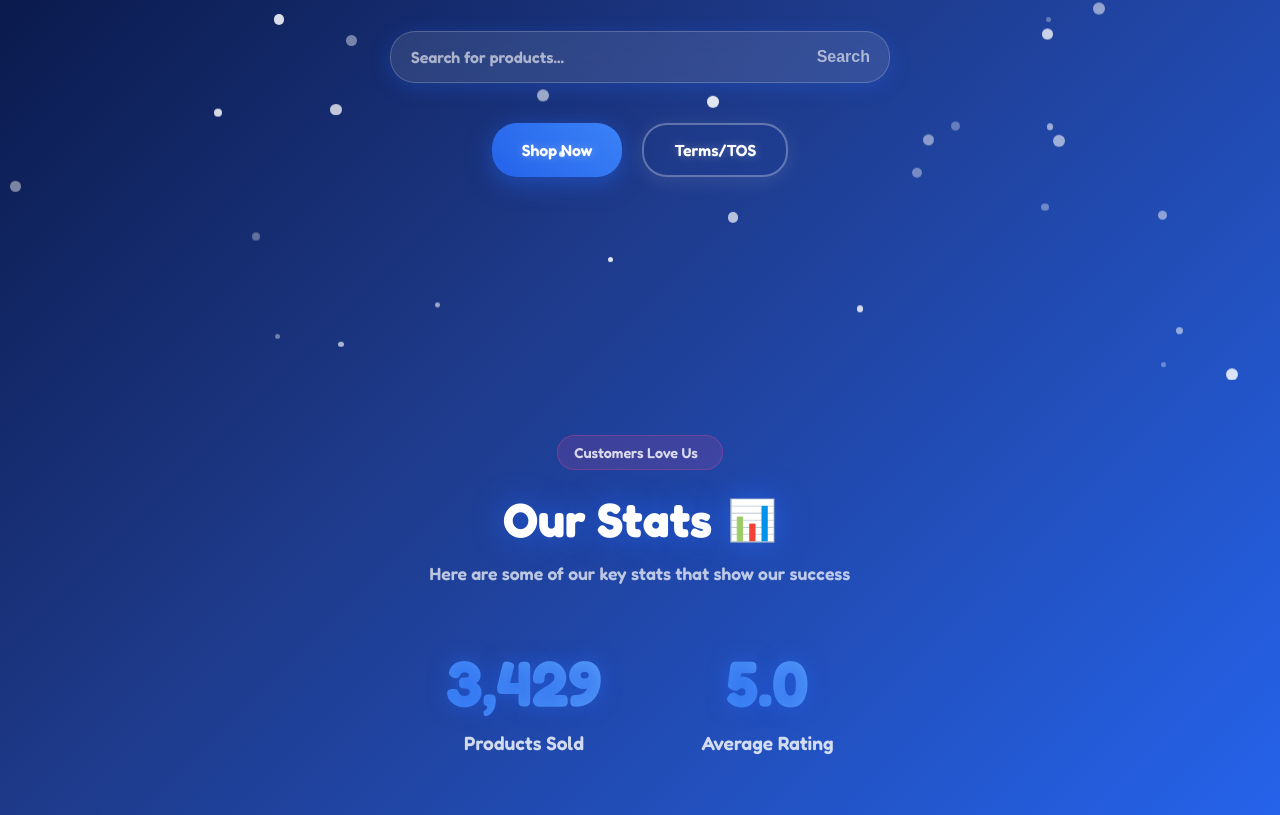
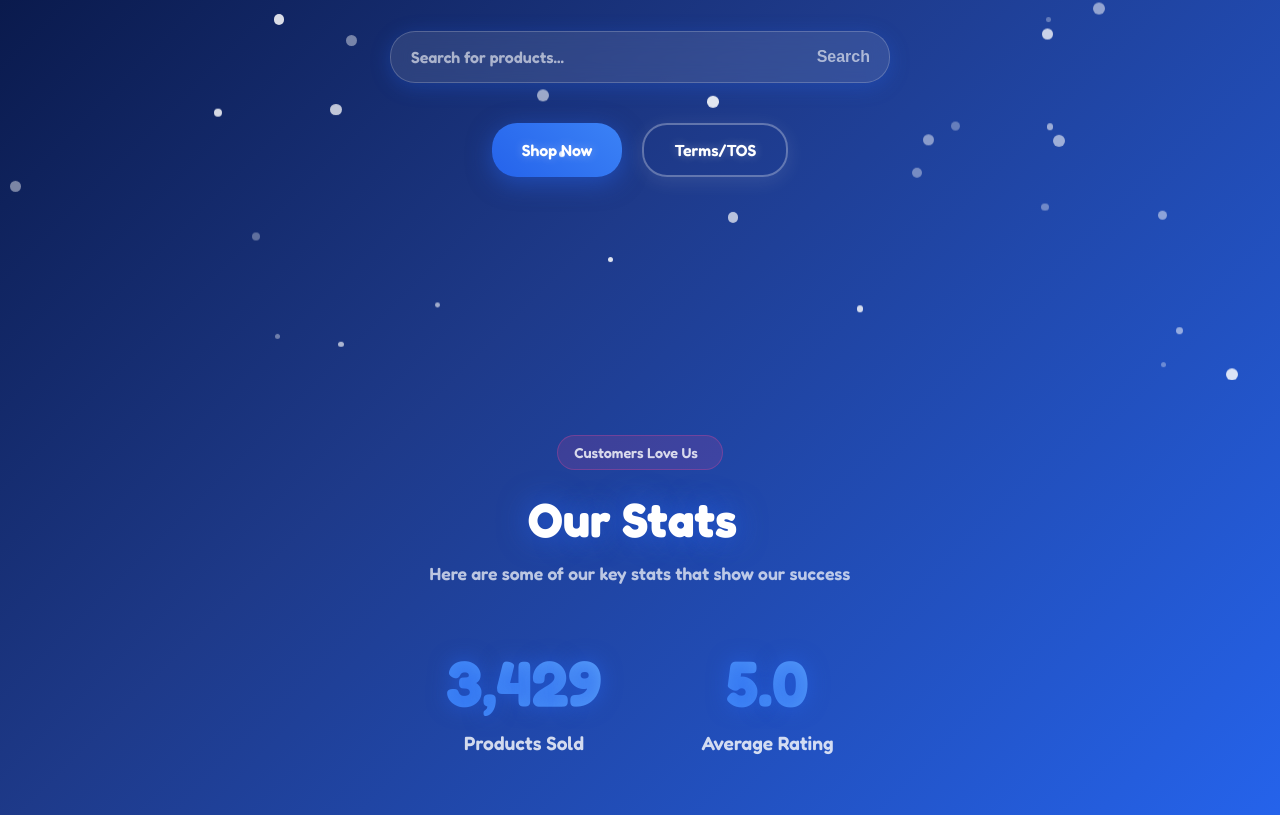
Before and after one commit to Isostraight/Vo1dZ0-Shop, a plain HTML site: page index.html in a window 1280 px wide. Shown: the part 420-1235 px from the top of the page. Drawn offline with Linux system fonts and the light colour scheme.

Commit message:
Update index.html

```diff
--- a/index.html
+++ b/index.html
@@ -382,7 +382,7 @@
         }
 
         .stats-title::after {
-            content: '📊';
+            content: '';
             font-size: 2.5rem;
         }
 
```
